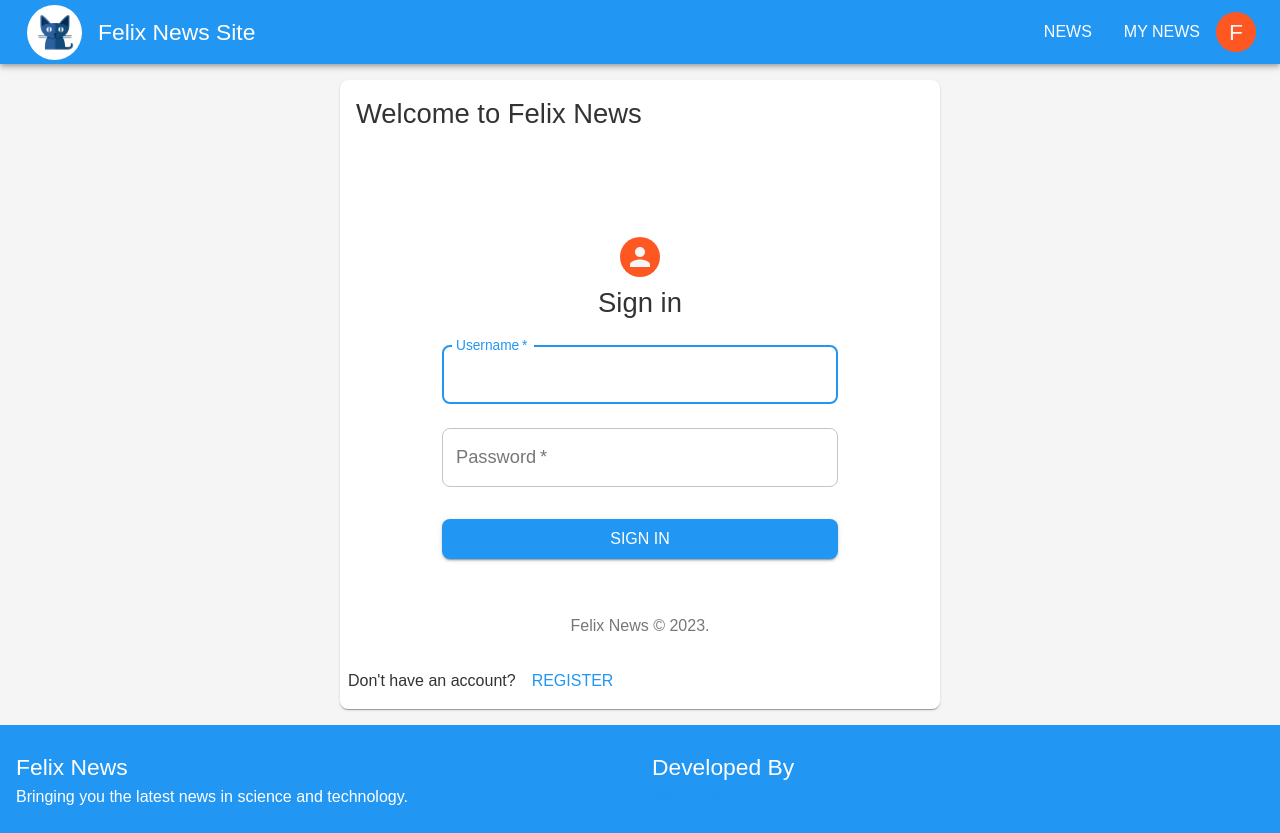
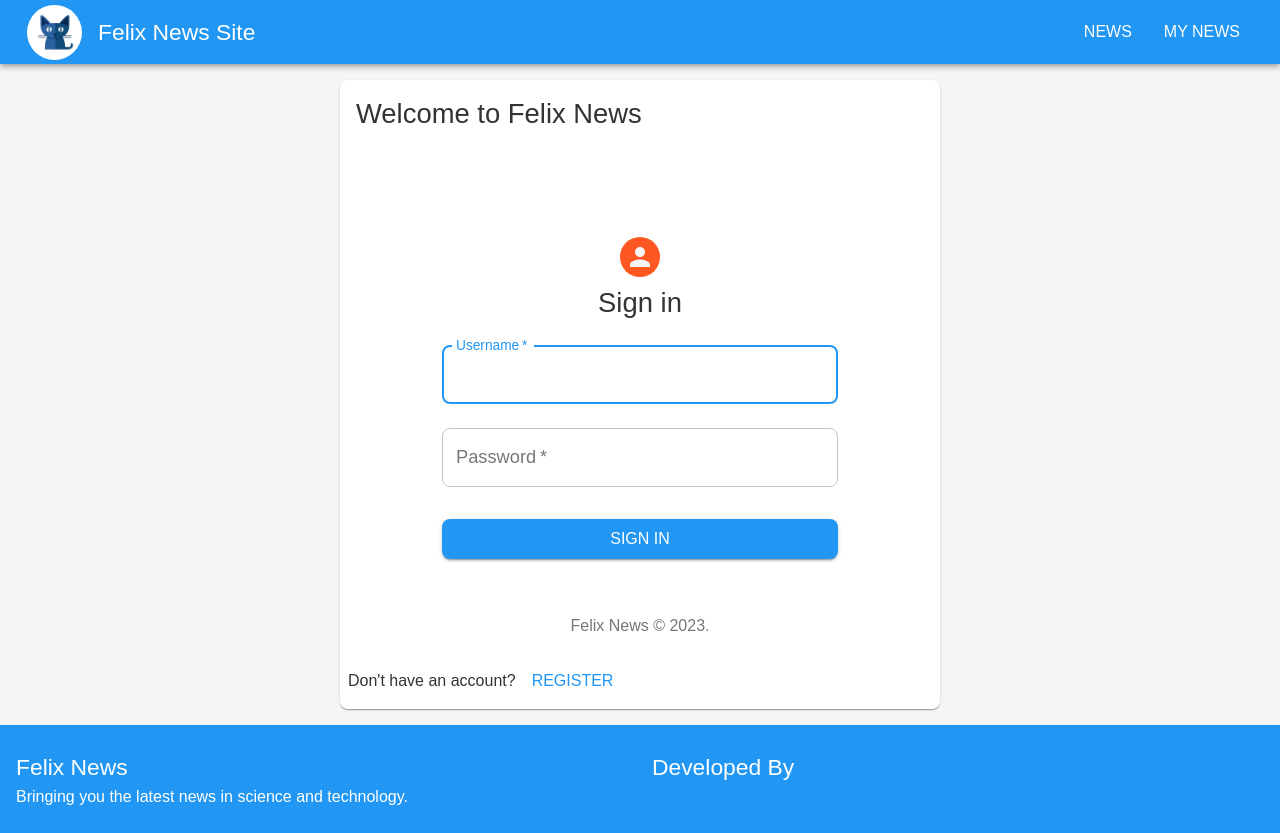
Before and after one commit to NonExistentUsername/simple-news-frontend, a React (Create React App) app: page / in a window 1280 px wide. Built offline with nearby package versions, Linux system fonts and the light colour scheme.

Commit message:
Hide avatar component if user not authorized

```diff
--- a/src/components/Header.js
+++ b/src/components/Header.js
@@ -42,7 +42,7 @@ const useStyles = makeStyles((theme) => ({
   },
 }));
 
-function Header() {
+function Header({ user }) {
   const classes = useStyles();
   const [anchorEl, setAnchorEl] = React.useState(null);
 
@@ -80,7 +80,7 @@ function Header() {
             color="inherit"
             style={{ padding: 0 }}
           >
-            <Avatar className={classes.avatar}>F</Avatar>
+            {user.is_authorized ? <Avatar className={classes.avatar}>F</Avatar> : null}
           </IconButton>
           <Menu
             id="menu-appbar"
```
